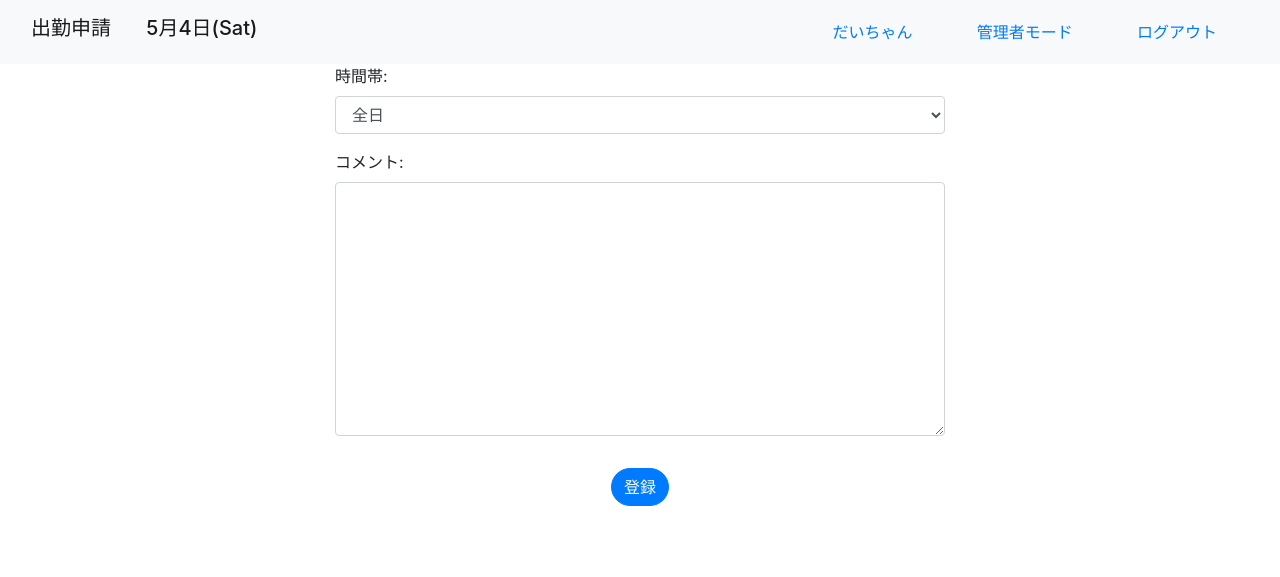
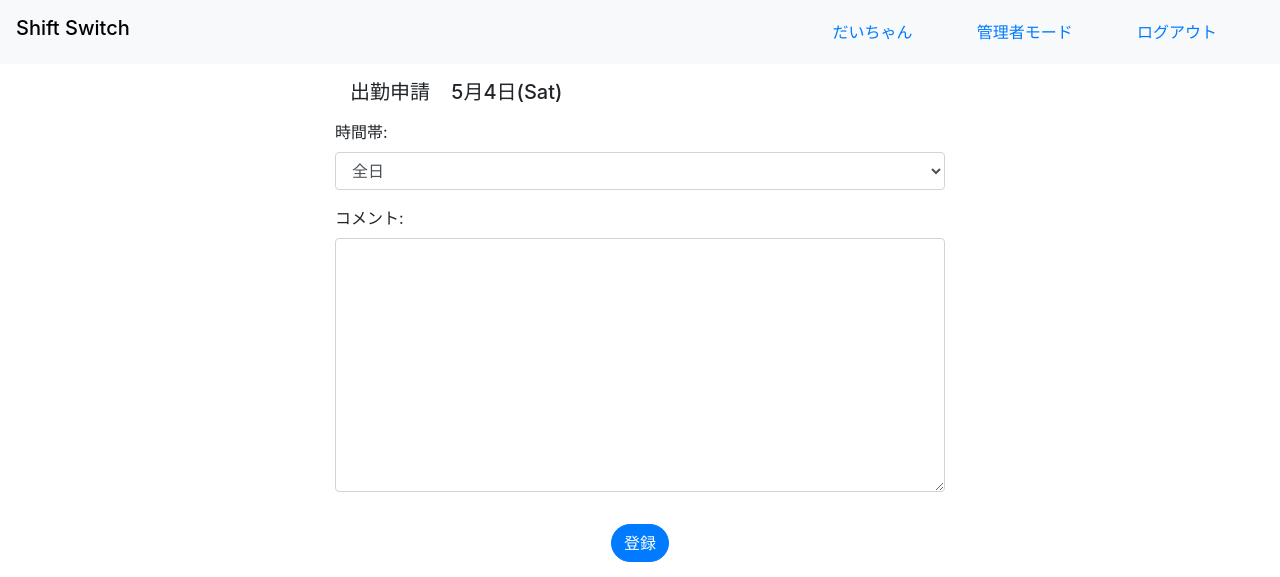
Before and after one commit to IidaTakuma/ShiftSwitch, a Django app: page /alternative/create/?y=2019&m=5&d=4&w=Sat in a window 1280 px wide. Shown: the top 577 px of the page. Run offline with Django 3.2, Linux system fonts and the light colour scheme; a user stored in the database is signed in; some libraries are stand-ins or nearby versions.

Commit message:
日付部分変更

```diff
--- a/ShiftSwitch/main/templates/main/alternativeCreate.html
+++ b/ShiftSwitch/main/templates/main/alternativeCreate.html
@@ -1,11 +1,11 @@
 {% extends 'base.html' %}
 {% load widget_tweaks %}
-{% block pagetitle %}
-    <span class="col-3">出勤申請</span>
-    <span class="col-6">{{month}}月{{day}}日({{week}})</span>
-{% endblock %}
 {% block content %}
     <main class="col-12 col-lg-6 offset-lg-3">
+        <h5 class="container text-left my-3">
+            <span>出勤申請</span>
+            <span class="ml-3">{{month}}月{{day}}日({{week}})</span>
+        </h5>
         <form method="post" class="form-horizontal">
         {% csrf_token %}
             <div class='form-group'>
```
